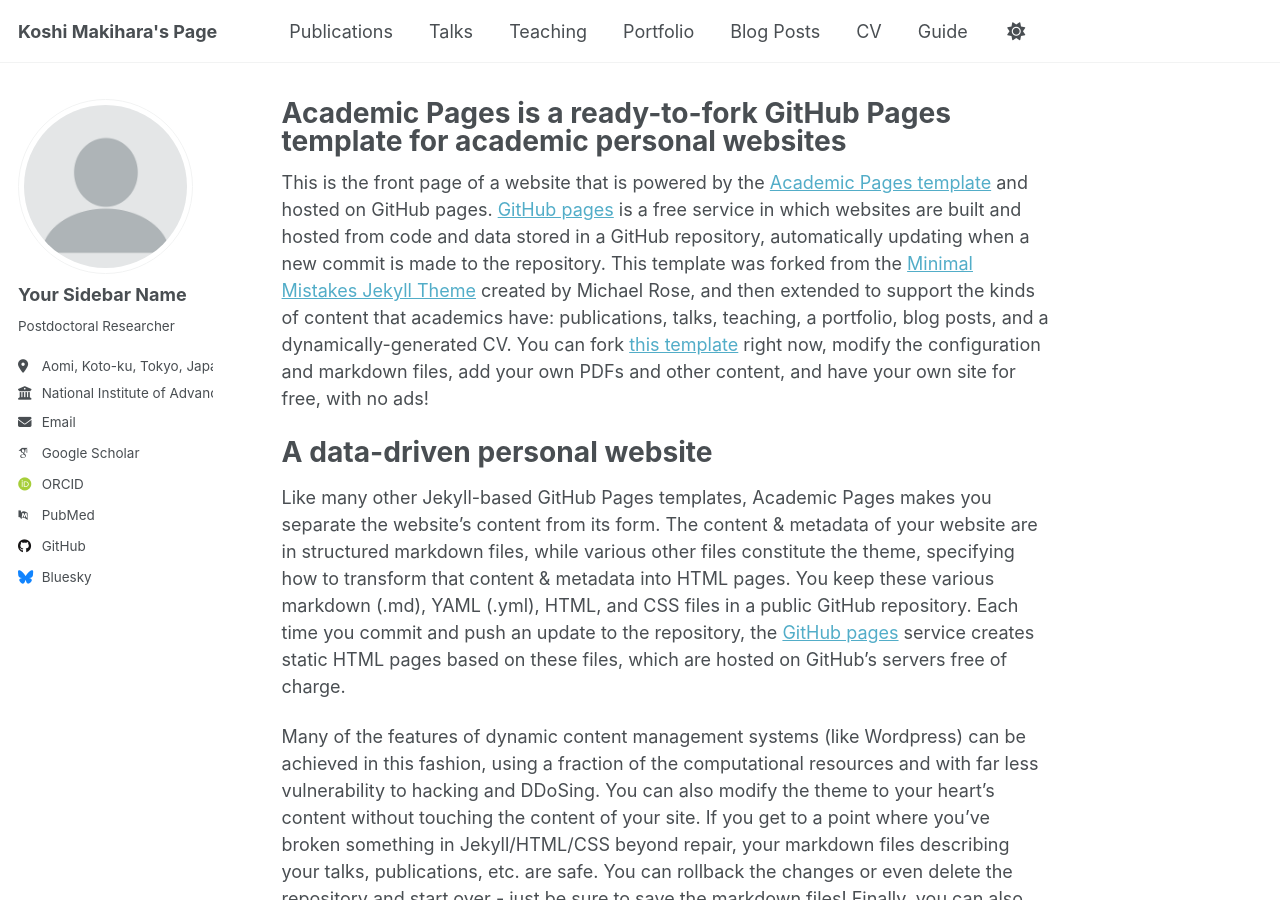
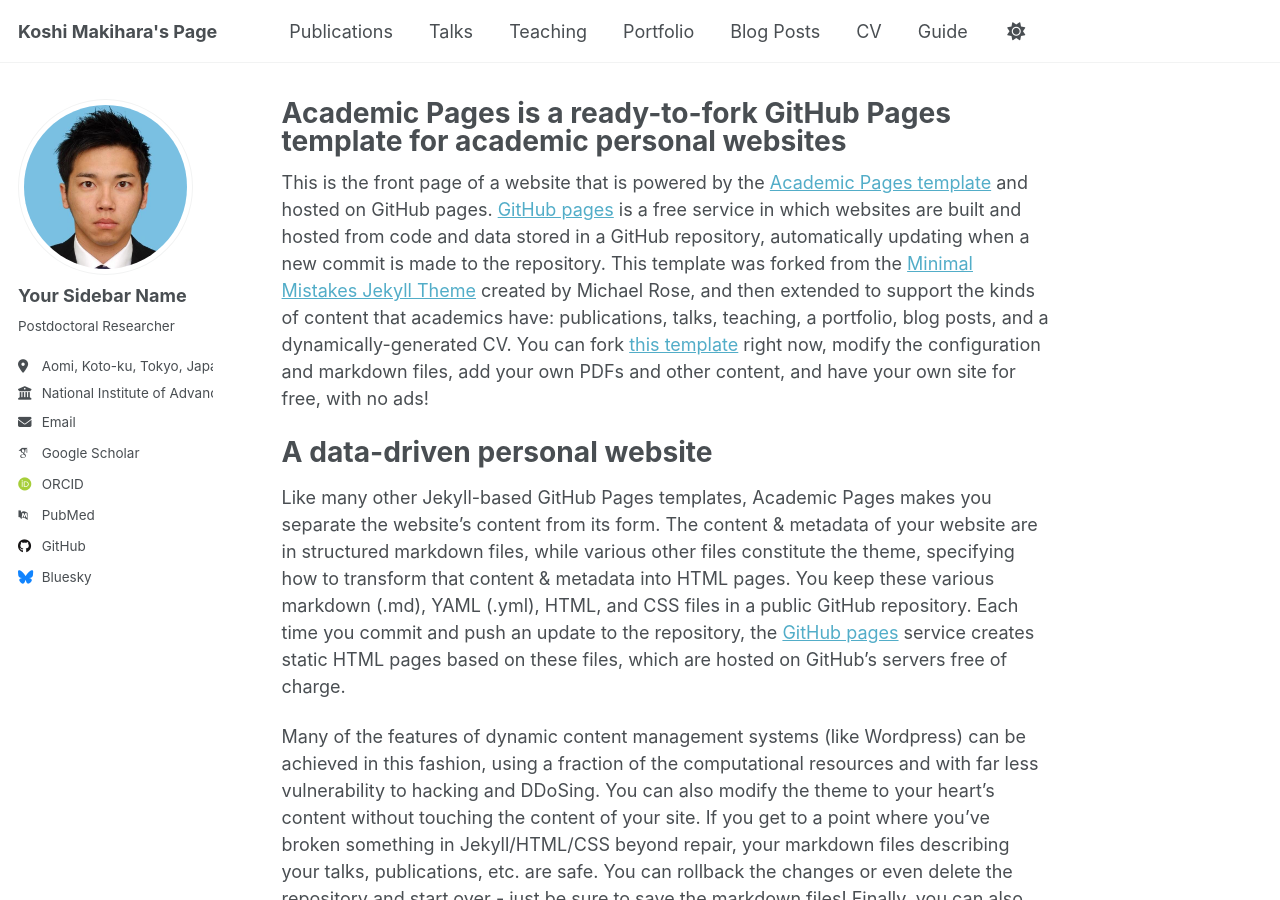
Before and after one commit to k-makihara/k-makihara.github.io, a Jekyll site: the page built from _pages/about.md, in a window 1280 px wide and 900 px high. Built offline with Jekyll 4.4.1, drawn with Linux system fonts in a browser that asks for light colours; some web fonts are replaced.

Commit message:
Update _config.yml

```diff
--- a/_config.yml
+++ b/_config.yml
@@ -22,7 +22,7 @@
 #               Additional customization can be done by editing /_includes/author-profile.html
 author:
   # Biographic information
-  avatar           : "profile.png"
+  avatar           : "makihara.jpg"
   name             : "Your Sidebar Name"
   pronouns         : # example: "she/her"
   bio              : "Postdoctoral Researcher"
```
